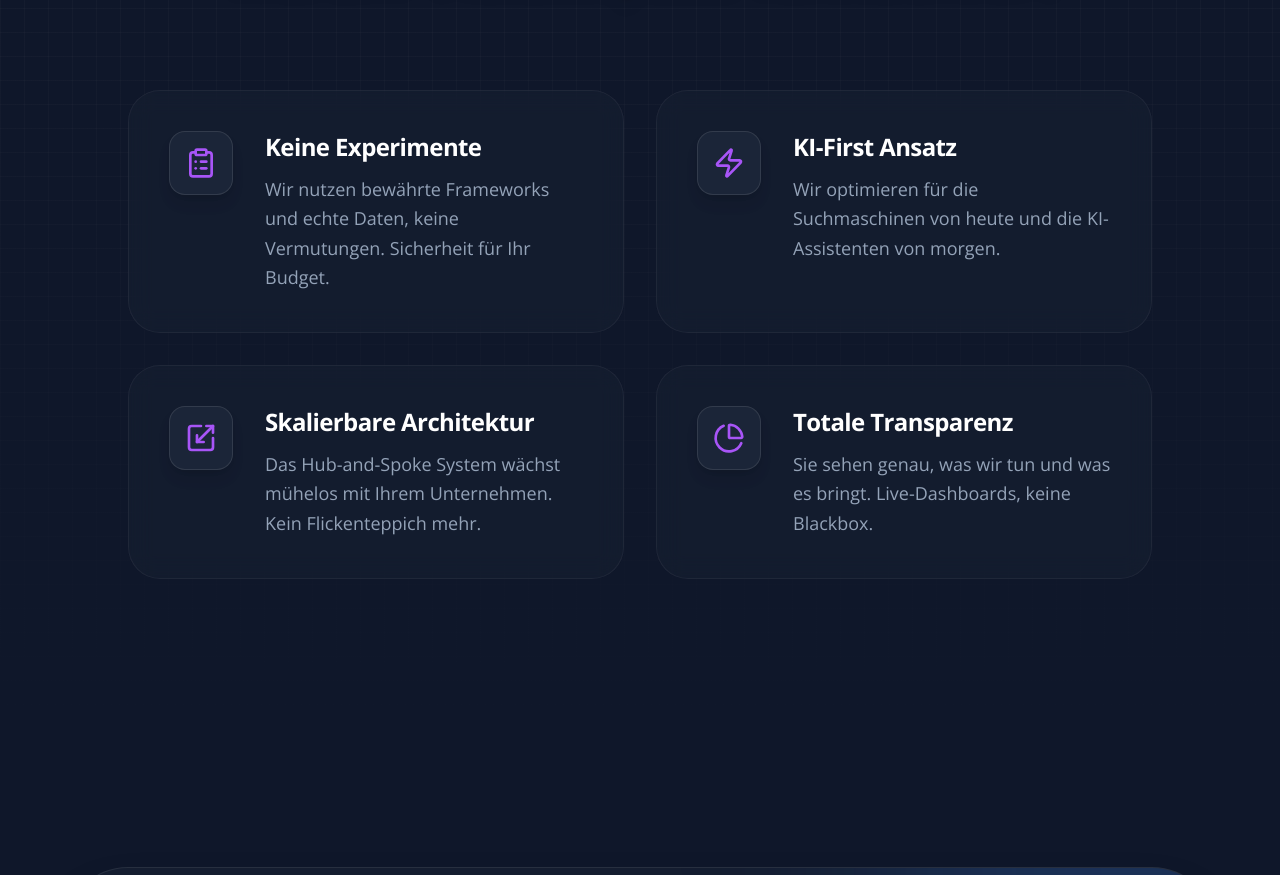
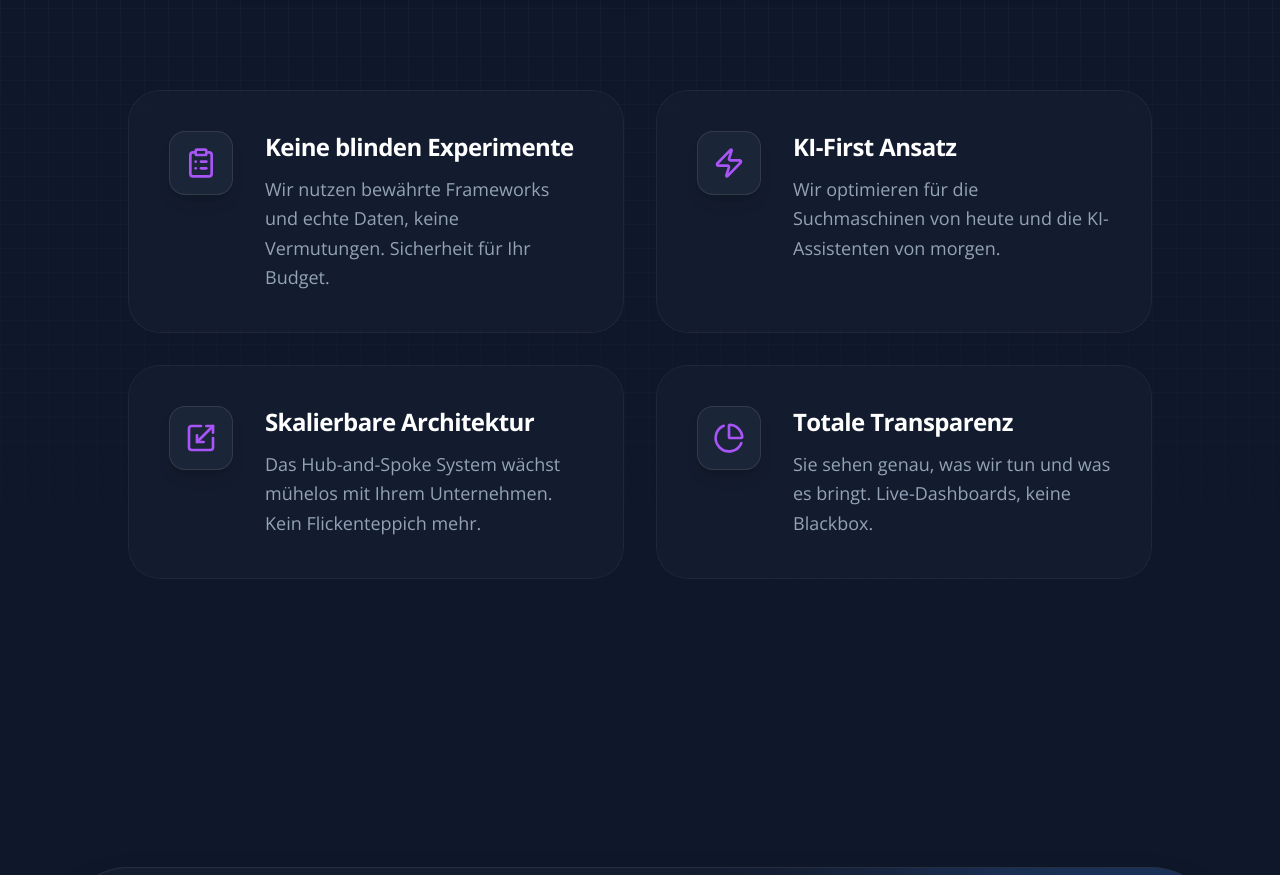
Before and after one commit to NahbarTeam2025/VisibilityLabv1, a React (Vite) app: page / in a window 1280 px wide. Shown: the part 4200-5075 px from the top of the page. Built offline with nearby package versions, Linux system fonts and the light colour scheme.

Commit message:
feat(components): Refine "Why It Works" section copy
Update the title of the first point in the "Why It Works" section from "Keine Experimente" to "Keine blinden Experimente" to better convey the meaning of avoiding guesswork and using data-driven strategies.

```diff
--- a/components/WhyItWorks.tsx
+++ b/components/WhyItWorks.tsx
@@ -5,7 +5,7 @@ const WhyItWorks: React.FC = () => {
   const reasons = [
     {
       icon: <ClipboardList />,
-      title: "Keine Experimente",
+      title: "Keine blinden Experimente",
       desc: "Wir nutzen bewährte Frameworks und echte Daten, keine Vermutungen. Sicherheit für Ihr Budget."
     },
     {
```
